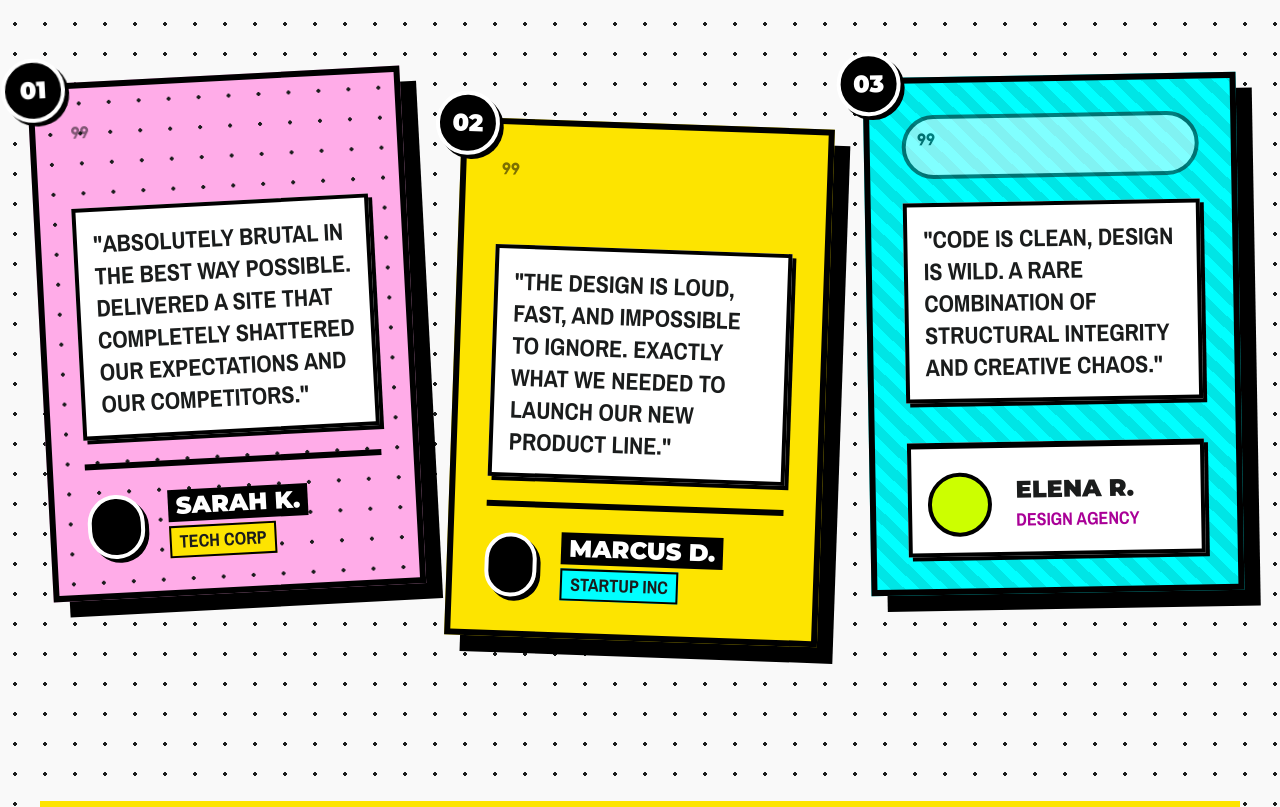
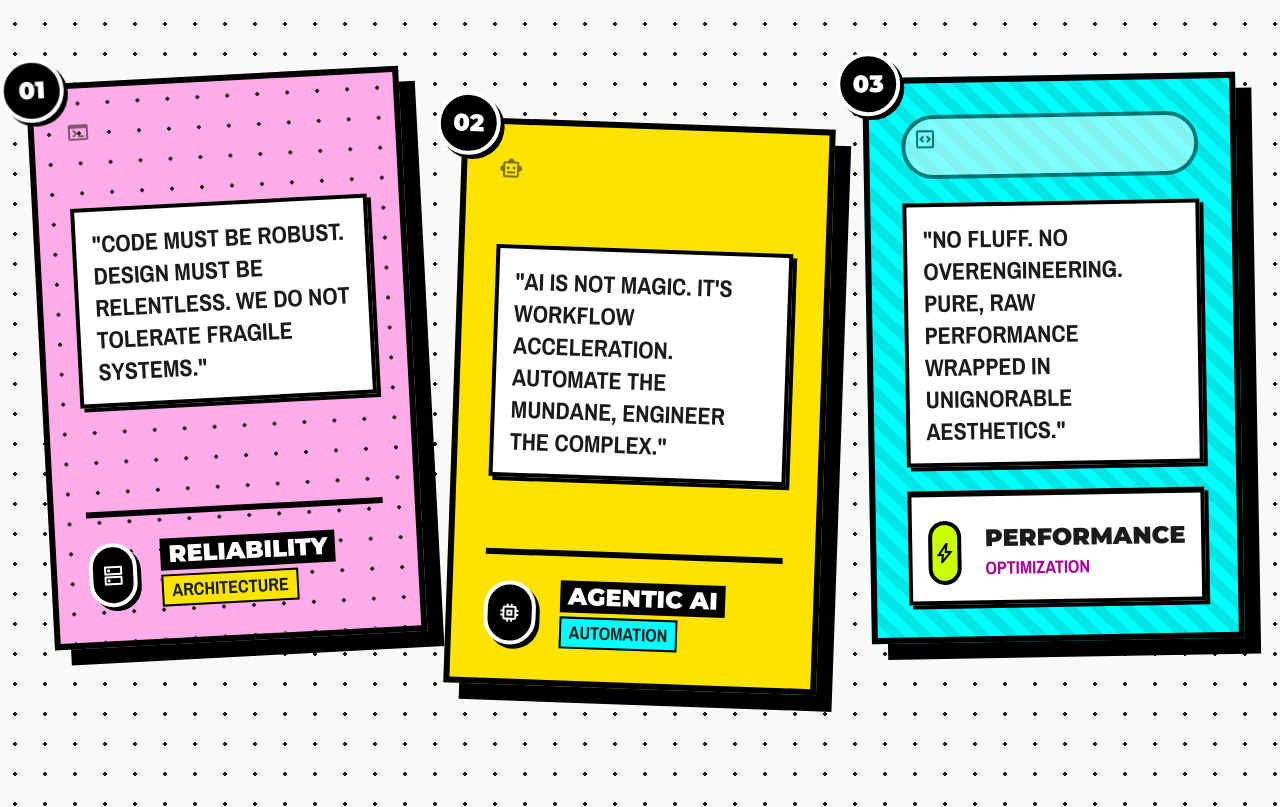
Before and after one commit to nopal087/PORTOFOLIO-2026, a Next.js app: page / in a window 1280 px wide. Shown: the part 9621-10428 px from the top of the page. Built offline with nearby package versions, Linux system fonts and the light colour scheme.

Commit message:
feat: replace client feedback with core philosophy

```diff
--- a/src/app/page.tsx
+++ b/src/app/page.tsx
@@ -355,20 +355,20 @@ export default function Home() {
 <section className="flex flex-col gap-16 relative mt-20">
 <div className="relative inline-block self-start z-10">
 <div className="absolute inset-0 bg-black border-[5px] border-black translate-x-3 translate-y-3 -z-10 rotate-[2deg]"></div>
-<h2 className="font-display text-[80px] font-black border-[6px] border-black bg-white p-6 shadow-[12px_12px_0px_0px_#ccff00] rotate-[3deg] uppercase tracking-tighter">Client_Feedback</h2>
+<h2 className="font-display text-[80px] font-black border-[6px] border-black bg-white p-6 shadow-[12px_12px_0px_0px_#ccff00] rotate-[3deg] uppercase tracking-tighter">Core_Philosophy</h2>
 </div>
 <div className="grid grid-cols-1 md:grid-cols-3 gap-10 pt-12">
 <div className="bg-secondary-fixed-dim border-[6px] border-black p-8 shadow-[16px_16px_0px_0px_rgba(0,0,0,1)] rotate-[-3deg] flex flex-col gap-6 hover:rotate-0 hover:-translate-y-4 transition-all relative group bg-dots">
 <div className="absolute -top-8 -left-8 bg-black text-white w-16 h-16 rounded-full flex items-center justify-center border-[4px] border-white shadow-[4px_4px_0px_0px_rgba(0,0,0,1)] group-hover:scale-110 transition-transform">
 <span className="font-display font-black text-2xl">01</span>
 </div>
-<span className="material-symbols-outlined text-[80px] text-black leading-none h-16 opacity-50">format_quote</span>
-<p className="font-body-lg font-black text-2xl uppercase bg-white p-4 border-[4px] border-black shadow-[4px_4px_0px_0px_rgba(0,0,0,1)]">"Absolutely brutal in the best way possible. Delivered a site that completely shattered our expectations and our competitors."</p>
+<span className="material-symbols-outlined text-[80px] text-black leading-none h-16 opacity-50">terminal</span>
+<p className="font-body-lg font-black text-2xl uppercase bg-white p-4 border-[4px] border-black shadow-[4px_4px_0px_0px_rgba(0,0,0,1)]">"Code must be robust. Design must be relentless. We do not tolerate fragile systems."</p>
 <div className="mt-auto pt-6 border-t-[6px] border-black flex items-center gap-6">
-<div className="w-16 h-16 bg-black rounded-full border-[4px] border-white shadow-[4px_4px_0px_0px_rgba(0,0,0,1)]"></div>
+<div className="w-16 h-16 bg-black rounded-full border-[4px] border-white shadow-[4px_4px_0px_0px_rgba(0,0,0,1)] flex items-center justify-center"><span className="material-symbols-outlined text-white">dns</span></div>
 <div>
-<p className="font-display text-2xl font-black uppercase bg-black text-white px-2 inline-block">Sarah K.</p>
-<p className="font-body-lg font-bold text-lg uppercase bg-primary-fixed px-2 border-[2px] border-black mt-1 inline-block">Tech Corp</p>
+<p className="font-display text-2xl font-black uppercase bg-black text-white px-2 inline-block">RELIABILITY</p>
+<p className="font-body-lg font-bold text-lg uppercase bg-primary-fixed px-2 border-[2px] border-black mt-1 inline-block">Architecture</p>
 </div>
 </div>
 </div>
@@ -376,13 +376,13 @@ export default function Home() {
 <div className="absolute -top-8 -left-8 bg-black text-white w-16 h-16 rounded-full flex items-center justify-center border-[4px] border-white shadow-[4px_4px_0px_0px_rgba(0,0,0,1)] group-hover:scale-110 transition-transform">
 <span className="font-display font-black text-2xl">02</span>
 </div>
-<span className="material-symbols-outlined text-[80px] text-black leading-none h-16 opacity-50">format_quote</span>
-<p className="font-body-lg font-black text-2xl uppercase bg-white p-4 border-[4px] border-black shadow-[4px_4px_0px_0px_rgba(0,0,0,1)]">"The design is loud, fast, and impossible to ignore. Exactly what we needed to launch our new product line."</p>
+<span className="material-symbols-outlined text-[80px] text-black leading-none h-16 opacity-50">smart_toy</span>
+<p className="font-body-lg font-black text-2xl uppercase bg-white p-4 border-[4px] border-black shadow-[4px_4px_0px_0px_rgba(0,0,0,1)]">"AI is not magic. It's workflow acceleration. Automate the mundane, engineer the complex."</p>
 <div className="mt-auto pt-6 border-t-[6px] border-black flex items-center gap-6">
-<div className="w-16 h-16 bg-black rounded-full border-[4px] border-white shadow-[4px_4px_0px_0px_rgba(0,0,0,1)]"></div>
+<div className="w-16 h-16 bg-black rounded-full border-[4px] border-white shadow-[4px_4px_0px_0px_rgba(0,0,0,1)] flex items-center justify-center"><span className="material-symbols-outlined text-white">memory</span></div>
 <div>
-<p className="font-display text-2xl font-black uppercase bg-black text-white px-2 inline-block">Marcus D.</p>
-<p className="font-body-lg font-bold text-lg uppercase bg-cyan-brutal px-2 border-[2px] border-black mt-1 inline-block">StartUp Inc</p>
+<p className="font-display text-2xl font-black uppercase bg-black text-white px-2 inline-block">AGENTIC AI</p>
+<p className="font-body-lg font-bold text-lg uppercase bg-cyan-brutal px-2 border-[2px] border-black mt-1 inline-block">Automation</p>
 </div>
 </div>
 </div>
@@ -390,13 +390,13 @@ export default function Home() {
 <div className="absolute -top-8 -left-8 bg-black text-white w-16 h-16 rounded-full flex items-center justify-center border-[4px] border-white shadow-[4px_4px_0px_0px_rgba(0,0,0,1)] group-hover:scale-110 transition-transform">
 <span className="font-display font-black text-2xl">03</span>
 </div>
-<span className="material-symbols-outlined text-[80px] text-black leading-none h-16 opacity-50 bg-white inline-block rounded-full p-2 border-[4px] border-black">format_quote</span>
-<p className="font-body-lg font-black text-2xl uppercase bg-white p-4 border-[4px] border-black shadow-[4px_4px_0px_0px_rgba(0,0,0,1)]">"Code is clean, design is wild. A rare combination of structural integrity and creative chaos."</p>
+<span className="material-symbols-outlined text-[80px] text-black leading-none h-16 opacity-50 bg-white inline-block rounded-full p-2 border-[4px] border-black">code_blocks</span>
+<p className="font-body-lg font-black text-2xl uppercase bg-white p-4 border-[4px] border-black shadow-[4px_4px_0px_0px_rgba(0,0,0,1)]">"No fluff. No overengineering. Pure, raw performance wrapped in unignorable aesthetics."</p>
 <div className="mt-auto pt-6 border-t-[6px] border-black flex items-center gap-6 bg-white p-4 border-[4px] border-black shadow-[4px_4px_0px_0px_rgba(0,0,0,1)]">
-<div className="w-16 h-16 bg-lime-brutal rounded-full border-[4px] border-black"></div>
+<div className="w-16 h-16 bg-lime-brutal rounded-full border-[4px] border-black flex items-center justify-center"><span className="material-symbols-outlined text-black">bolt</span></div>
 <div>
-<p className="font-display text-2xl font-black uppercase">Elena R.</p>
-<p className="font-body-lg font-bold text-lg uppercase text-secondary">Design Agency</p>
+<p className="font-display text-2xl font-black uppercase">PERFORMANCE</p>
+<p className="font-body-lg font-bold text-lg uppercase text-secondary">Optimization</p>
 </div>
 </div>
 </div>
```
